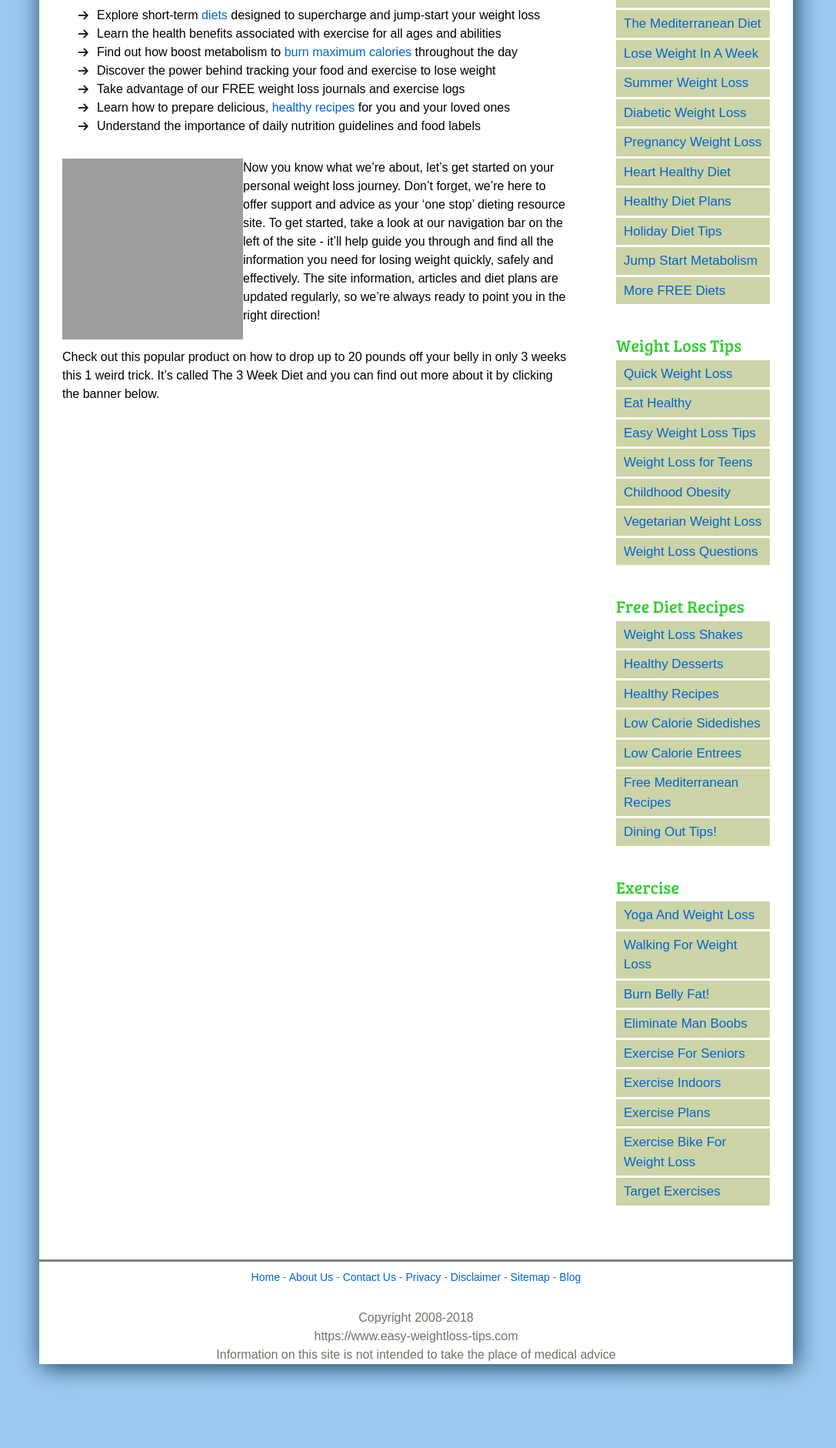
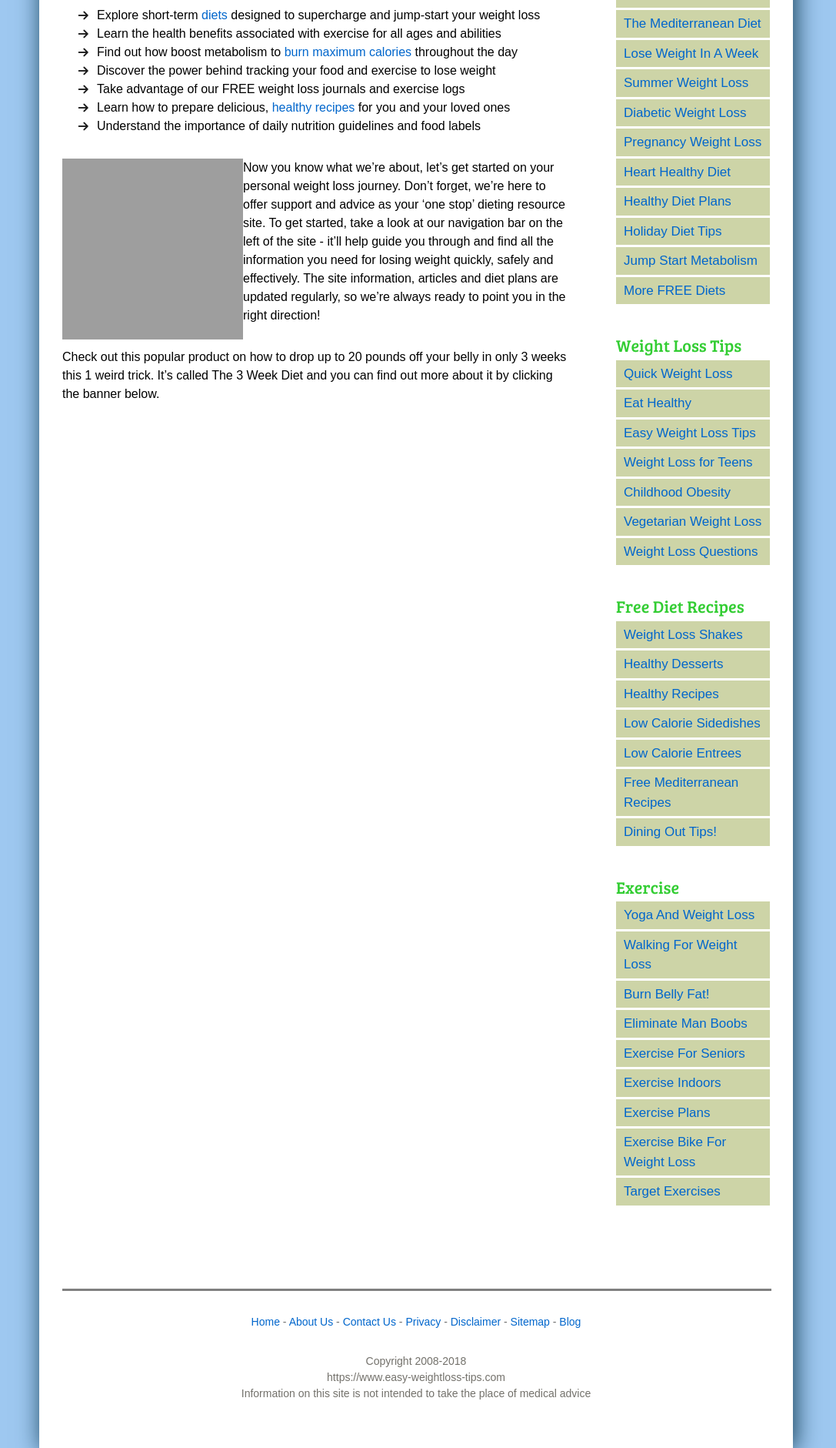
Before and after one commit to Roly67/easy-weightloss-tips, a Jekyll site: the page built from _pages/index.md, in a window 1280 px wide. Shown: the part 1079-2960 px from the top of the page at 77% size, without its empty margins (99-1186 px from the left). Built offline with Jekyll 4.4.1, drawn with Linux system fonts in a browser that asks for light colours; before the commit the page ends 2881 px from its top, so only the background shows below that; grey boxes are pictures that could not be loaded.

Commit message:
Footer formatting.

```diff
--- a/_includes/footer.html
+++ b/_includes/footer.html
@@ -1,3 +1,5 @@
+<div class="Liner">
 <hr style="color:#808080;background-color:#808080;border-style:solid;width:100%;height:1px;margin-left:0px;text-align:left;">
 <p style="text-align: center;"><span style="color: rgb(115, 113, 107);font-family: arial, helvetica, sans-serif;"><span style="color: rgb(112, 112, 112);font-size: 14px;text-align: start;"><a href="/">Home</a>&nbsp;- <a href="/myjourney.html">About&nbsp;Us</a> -&nbsp;<a href="/contact-us.html">Contact Us</a>&nbsp;-&nbsp;<a href="/privacy-policy.html">Privacy</a>&nbsp;-&nbsp;<a href="/affiliate-disclaimer.html">Disclaimer&nbsp;</a>- <a href="/sitemap.xml">Sitemap</a> -&nbsp;<a href="/blog">Blog</a></span></span></p>
 <p style="text-align: center;"><span style="color: #73716b;">Copyright 2008-{{ site.time | date: '%Y' }} <br/>{{ site.url }}<br/>Information on this site is not intended to take the place of medical advice</span></p>
+</div>
```
